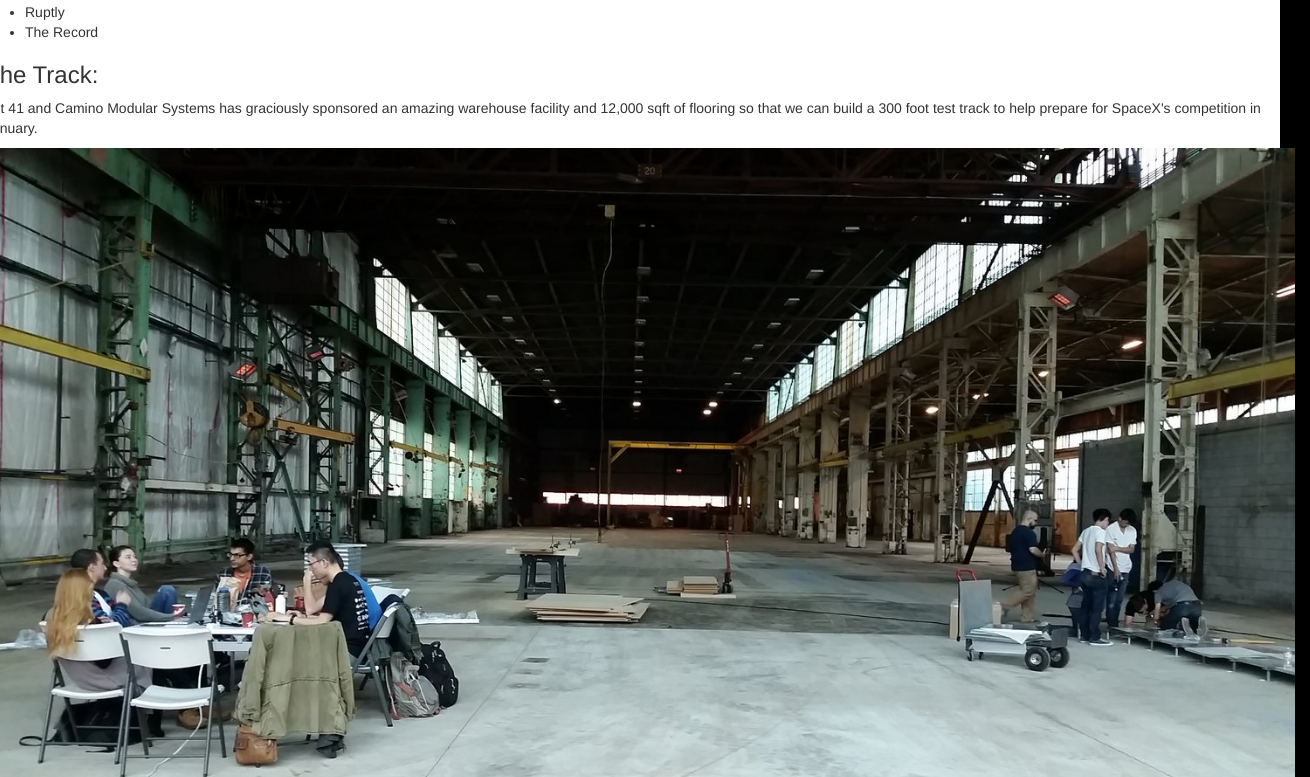
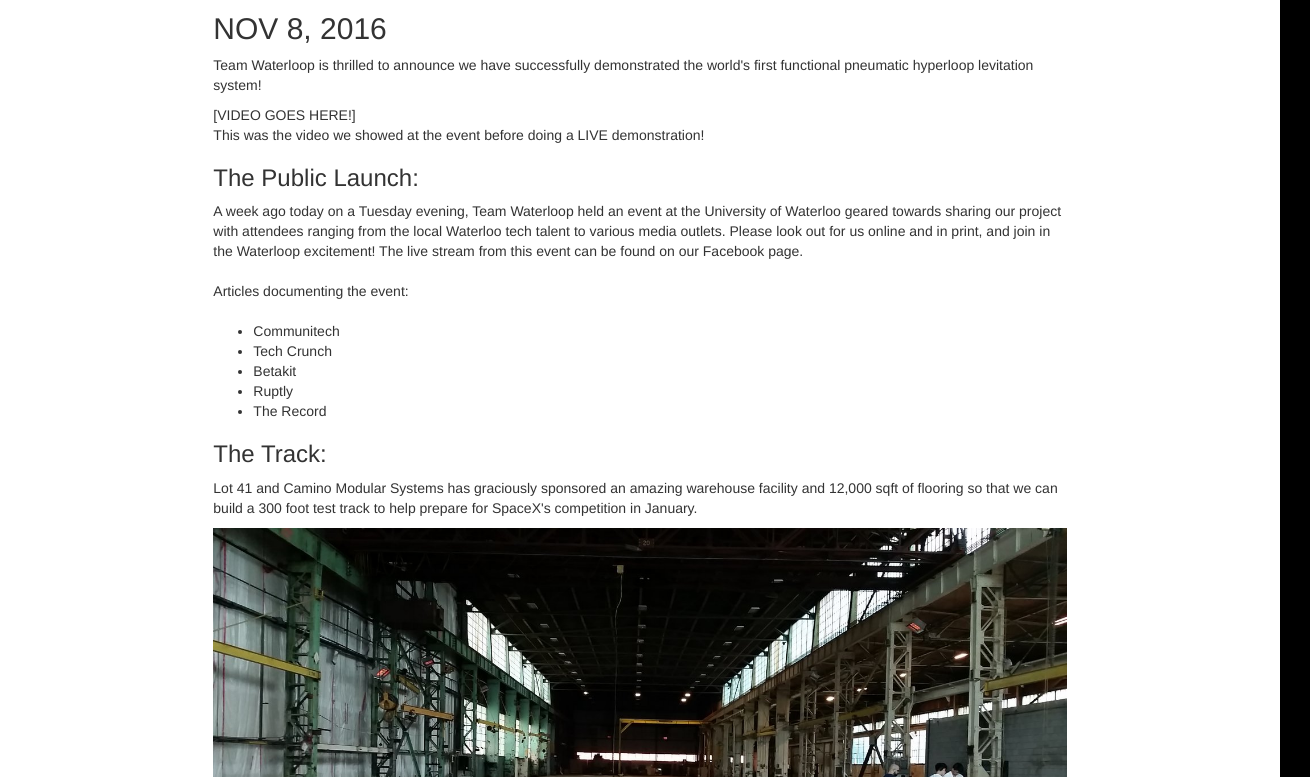
Before and after one commit to hsami10/Waterloop_website, a React app: page / in a window 1280 px wide. Shown: the part 2523-3300 px from the top of the page, 1310 px wide, since content can reach past the window. Built offline with nearby package versions, Linux system fonts and the light colour scheme.

Commit message:
Put entire blog content into a col of md size 8. Offset by 2. Will collapse when viewport is smaller than md.

```diff
--- a/app/src/components/blog.jsx
+++ b/app/src/components/blog.jsx
@@ -20,14 +20,11 @@ export default class Blog extends React.Component {
                 </Row>
 
                 <Row id="bgContent">
-                    <Post1 />
-                    <Post2 />
-                    <Post3 />
-
-
-
-
-
+                    <Col md={8} mdOffset={2}>
+                        <Post1 />
+                        <Post2 />
+                        <Post3 />
+                    </Col>
                 </Row>
 
             </Grid>
@@ -134,7 +131,7 @@ const Post3 = () => {
             <h2>NOV 8, 2016</h2>
             <p>Team Waterloop is thrilled to announce we have successfully demonstrated the world's first functional pneumatic
                 hyperloop levitation system!</p>
-            <div></div>
+            <div>[VIDEO GOES HERE!]</div>
             <p>This was the video we showed at the event before doing a LIVE demonstration!</p>
             <h3>The Public Launch:</h3>
             <p>A week ago today on a Tuesday evening, Team Waterloop held an event at the University of Waterloo geared towards
```
